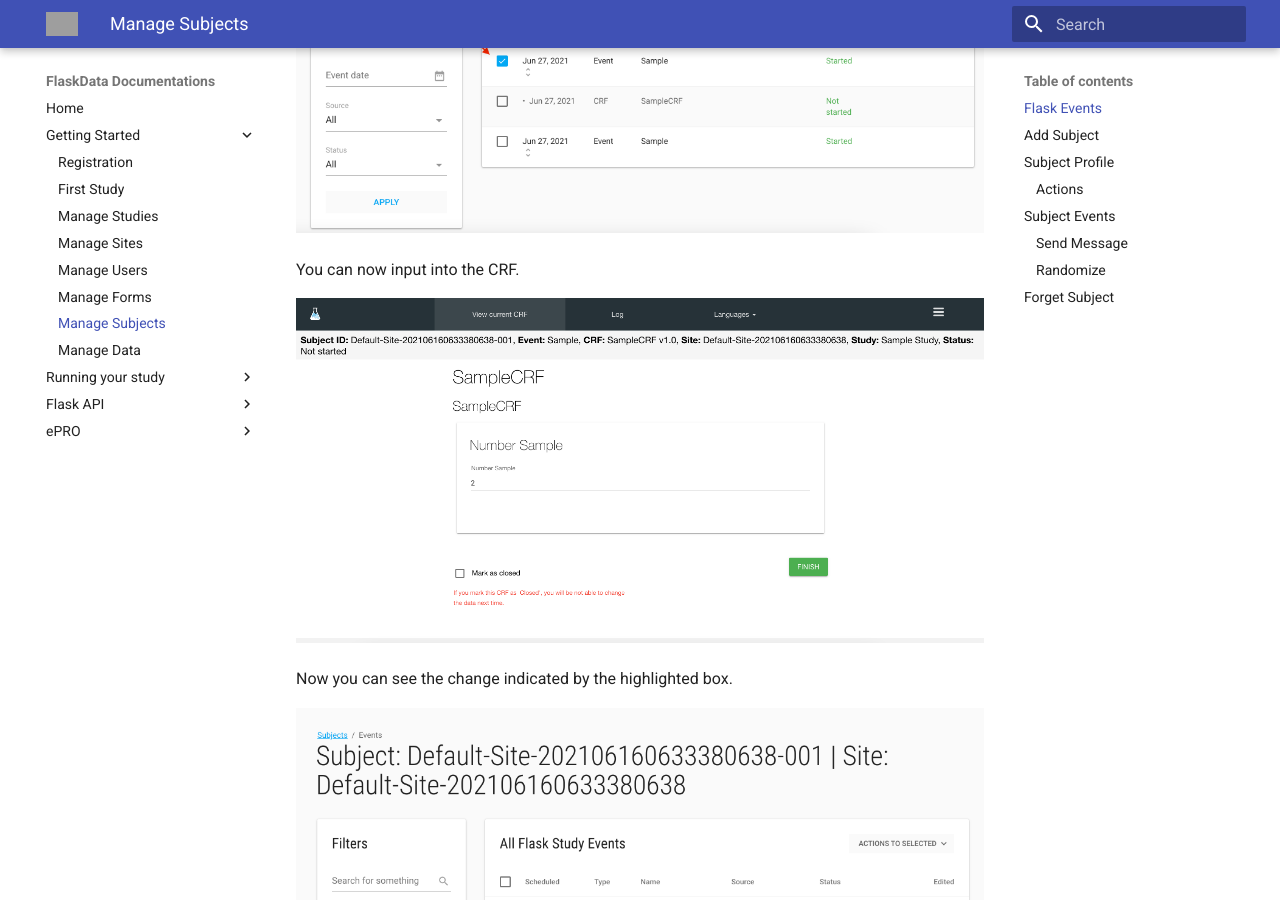
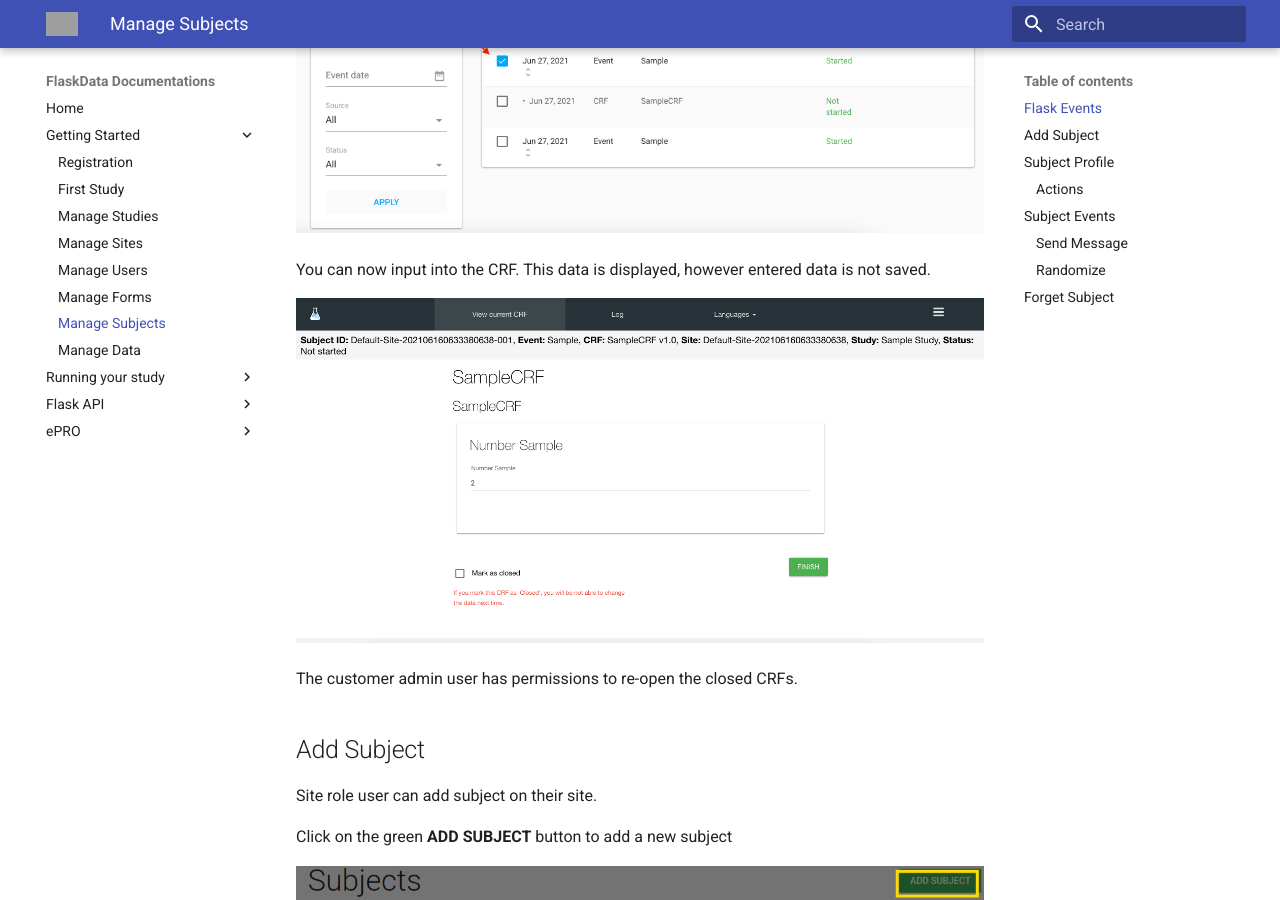
Before and after one commit to onlyjazz/flask-docs, an MkDocs documentation site: the page built from docs/manage_subjects.md, in a window 1280 px wide and 900 px high, scrolled down 911 px. Built offline with MkDocs 1.6.1 and Material for MkDocs 9.7.7, drawn with Linux system fonts in a browser that asks for light colours; grey boxes are pictures that could not be loaded.

Commit message:
subject changes

```diff
--- a/docs/manage_subjects.md
+++ b/docs/manage_subjects.md
@@ -24,14 +24,9 @@
 
 ![Screenshot](img/newSubject/subjectSelection.png)
 
-You can now input into the CRF.
+You can now input into the CRF. This data is displayed, however entered data is not saved.
 
 ![Screenshot](img/newSubject/subjectData.png)
-
-Now you can see the change indicated by the highlighted box.
-
-![Screenshot](img/newSubject/subjectEdited.png)
-
 
 The customer admin user has permissions to re-open the closed CRFs.
 
```
